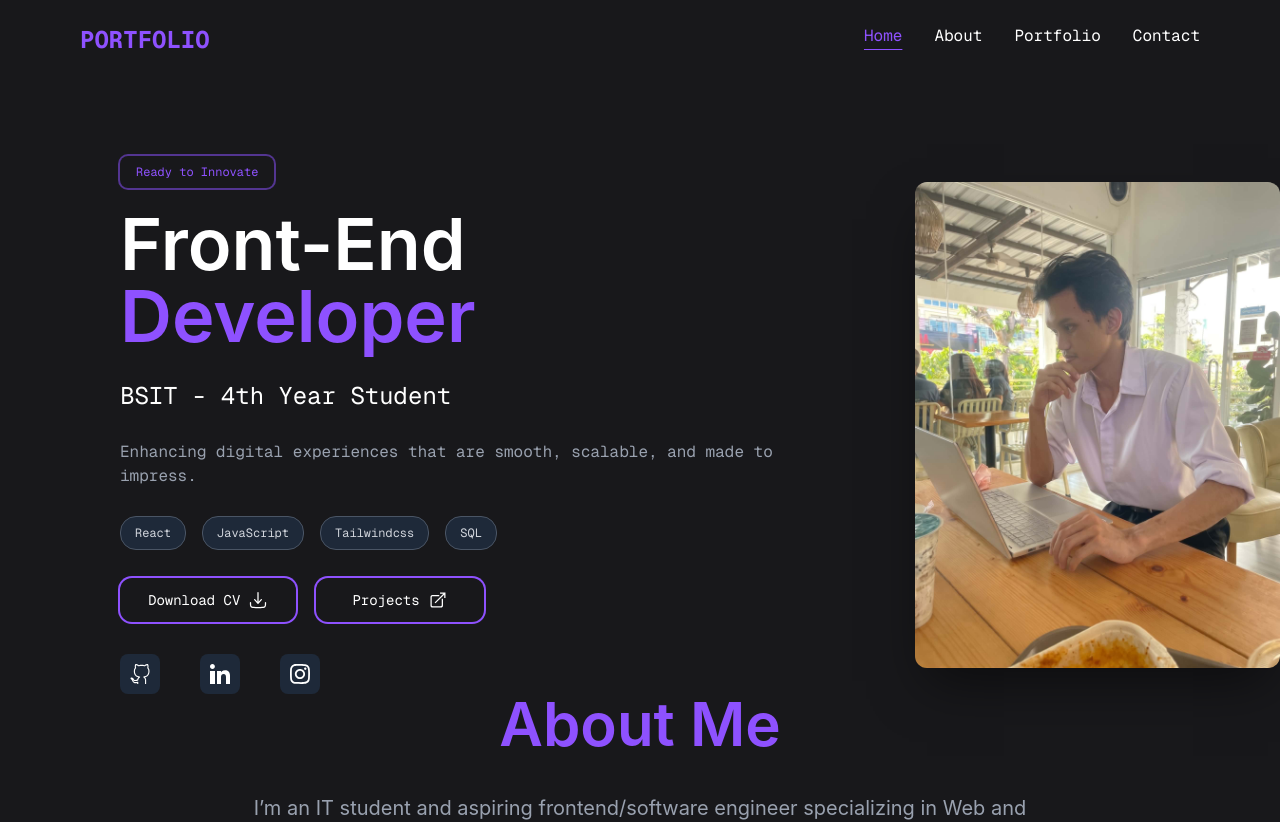
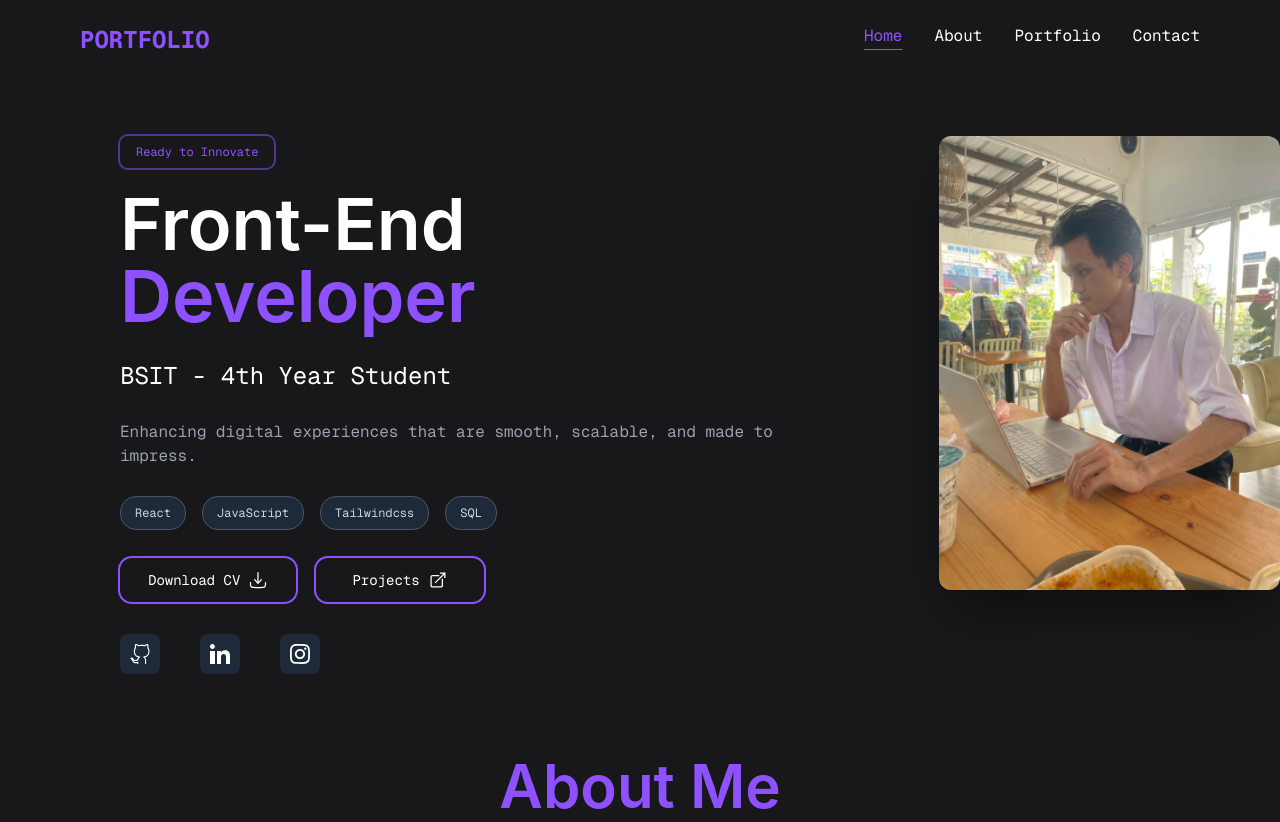
Before and after one commit to mikeandrei32/Portfolio, a React (Vite) app: page / in a window 1280 px wide. Shown: the top 822 px of the page. Built offline with nearby package versions, Linux system fonts and the light colour scheme.

Commit message:
fix: correct home link navigation

```diff
--- a/src/components/Home.jsx
+++ b/src/components/Home.jsx
@@ -4,7 +4,7 @@ import profile from '../assets/profile.jpg'
 
 const Home = () => {
     return(
-        <section className="mt-25 ms-30 flex gap-30">
+        <section id='home' className="h-155 mt-20 ms-30 flex gap-30">
             <div>
                 <button className="ring-2 ring-violet-500/50 py-2 px-4 mb-5 text-violet-500 text-xs rounded-lg">Ready to Innovate</button>
                 <h1 className="font-sans font-semibold text-white text-7xl w-100">Front-End <span className="text-violet-500">Developer</span></h1>
@@ -18,7 +18,7 @@ const Home = () => {
                 </div>
                 <div className="flex gap-5 mt-7">
                     <div className='flex gap-2 ring-2 ring-violet-500 rounded-xl py-3 px-7'>
-                        <a href="#" className="text-white text-sm">Download CV </a>
+                        <a href="#" className="text-white text-sm">Download CV</a>
                         <img src={ downloadLogo } alt="Download Logo" className='w-5 invert brightness-0' />
                     </div>
                     <div className='flex gap-2 ring-2 ring-violet-500 rounded-xl py-3 px-9'>
@@ -44,8 +44,8 @@ const Home = () => {
                     </div>
                 </div>
             </div>
-            <div className='flex justify-center items-center'>
-                <img src={ profile } alt="Profile Picture" className='w-100 rounded-xl object-cover shadow-2xl shadow-black/50' />
+            <div className='flex justify-center items-start'>
+                <img src={ profile } alt="Profile Picture" className='w-90 rounded-xl object-cover shadow-2xl shadow-black/50' />
             </div>
         </section>
     );
```
